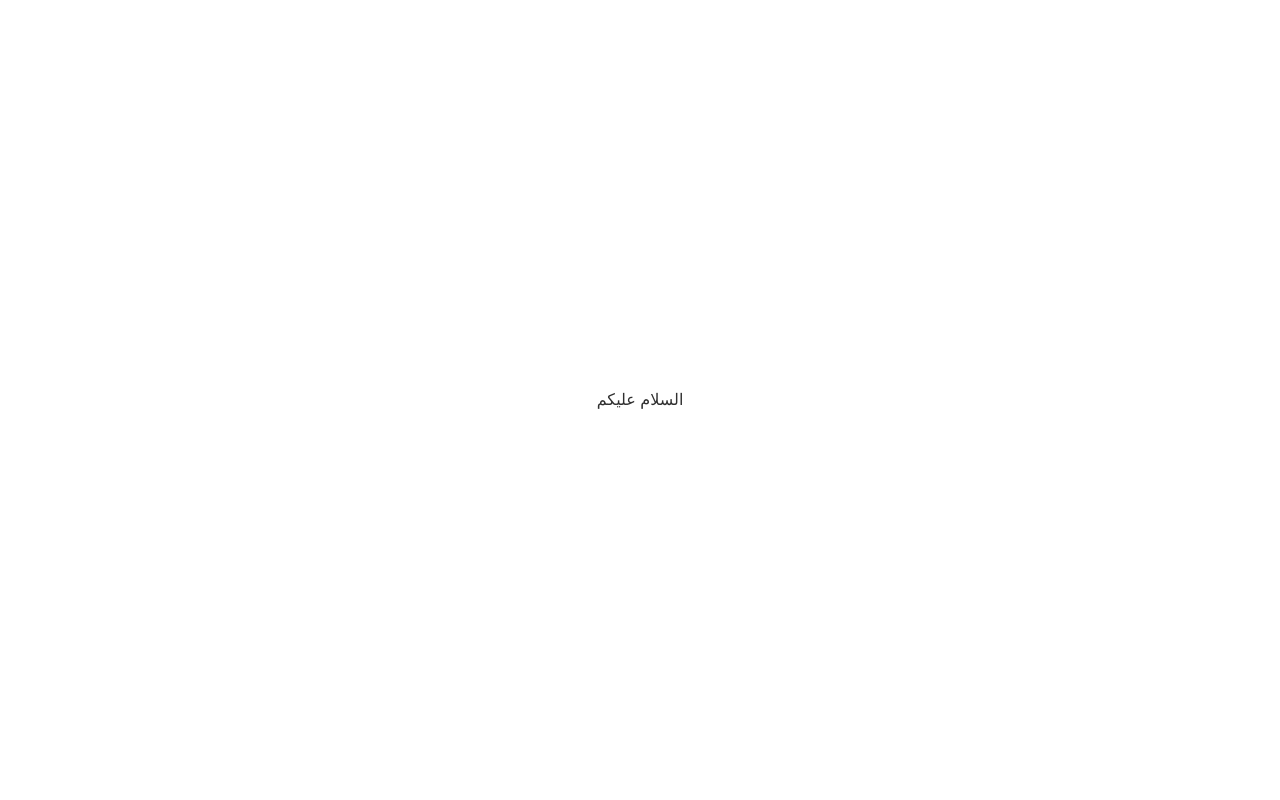
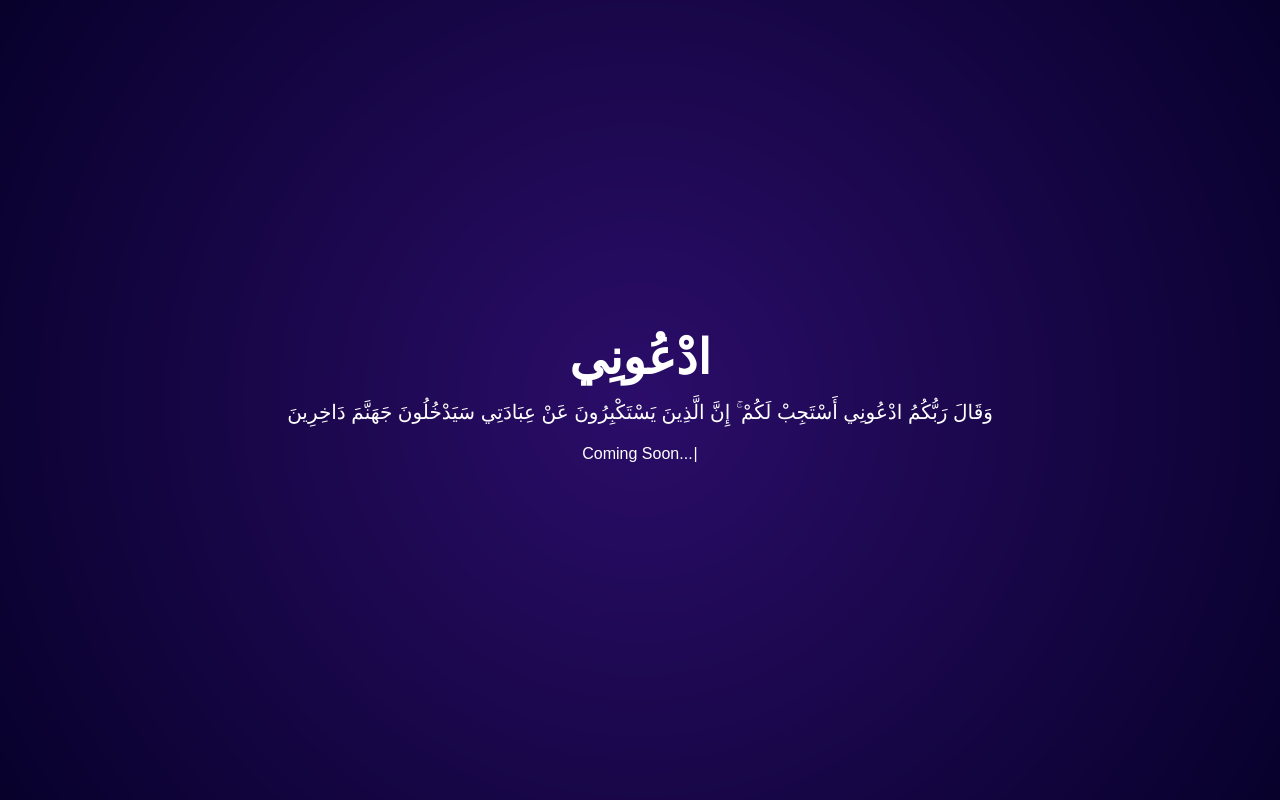
Before and after one commit to MajidRaimi/Ad3oni, a Next.js app: page / in a window 1280 px wide. Built offline with nearby package versions, Linux system fonts and the light colour scheme; a web font is replaced by a local one.

Commit message:
Coming Soon 📍

```diff
--- /dev/null
+++ b/app/(landing)/components/ComingSoonText.tsx
@@ -0,0 +1,28 @@
+'use client'
+import Typewriter from "typewriter-effect"
+import { Roboto } from "next/font/google"
+
+const font = Roboto(
+    { weight : '400', subsets : ['cyrillic'] }
+  )
+
+const ComingSoonText = () => {
+    return (
+        <h3>
+            <Typewriter
+                onInit={(typewriter) => {
+                    typewriter
+                        .typeString("Coming Soon...")
+                        .pauseFor(1500)
+                        .deleteChars(3)
+                        .typeString("...")
+                        .pauseFor(1500)
+                        .deleteChars(3)
+                        .typeString("...")
+                        .start();
+                }} />
+        </h3>
+    )
+}
+
+export default ComingSoonText
--- /dev/null
+++ b/app/(landing)/components/index.ts
@@ -0,0 +1,5 @@
+import ComingSoonText from "./ComingSoonText";
+
+export {
+    ComingSoonText
+}
--- a/app/(landing)/page.tsx
+++ b/app/(landing)/page.tsx
@@ -1,9 +1,14 @@
-import Image from 'next/image'
+import { ComingSoonText } from './components'
+import './styles.css'
+
+
 
 export default function Home() {
   return (
-    <main className="w-full h-screen flex items-center justify-center ">
-      السلام عليكم
+    <main className="w-full h-screen flex items-center justify-center flex-col background text-white space-y-4 text-center px-4">
+      <h1 className='font-bold text-4xl lg:text-5xl'>ادْعُونِي</h1>
+      <h2 className='text-lg lg:text-xl font-light'>وَقَالَ رَبُّكُمُ ادْعُونِي أَسْتَجِبْ لَكُمْ ۚ إِنَّ الَّذِينَ يَسْتَكْبِرُونَ عَنْ عِبَادَتِي سَيَدْخُلُونَ جَهَنَّمَ دَاخِرِينَ</h2>
+      <ComingSoonText/>
     </main>
   )
 }
--- /dev/null
+++ b/app/(landing)/styles.css
@@ -0,0 +1,14 @@
+.background {
+  background-color: #2b0d69;
+  opacity: 1;
+  background-image: radial-gradient(circle at center center, #ffffff, #2b0d69),
+    repeating-radial-gradient(
+      circle at center center,
+      #ffffff,
+      #ffffff,
+      8px,
+      transparent 16px,
+      transparent 8px
+    );
+  background-blend-mode: multiply;
+}
--- a/package.json
+++ b/package.json
@@ -13,7 +13,8 @@
     "classnames": "^2.3.2",
     "next": "13.5.4",
     "react": "^18",
-    "react-dom": "^18"
+    "react-dom": "^18",
+    "typewriter-effect": "^2.21.0"
   },
   "devDependencies": {
     "@types/node": "^20",
```
Also changed, not shown: 1 other file (tests, documents, lock files or other folders).
